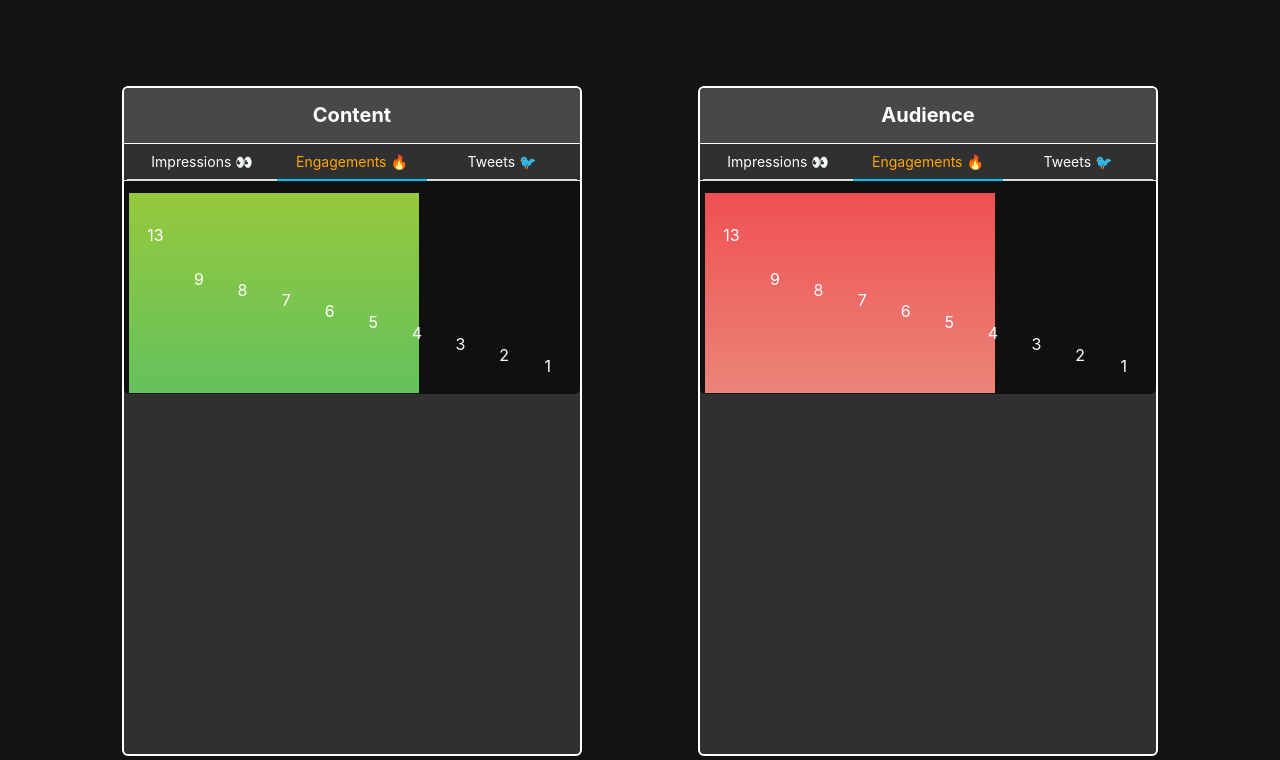
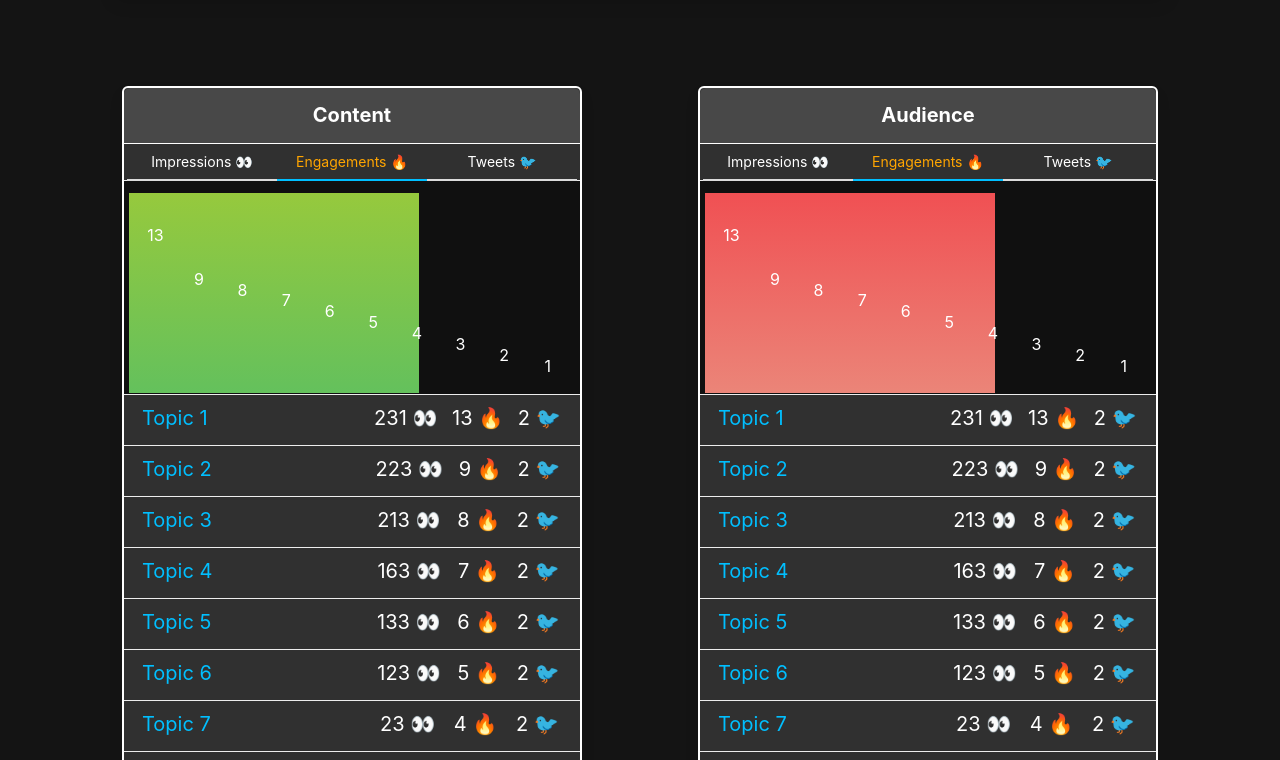
Before and after one commit to SocialQu/Branding, a Next.js app in the folder app/: page / in a window 1280 px wide. Shown: the part 740-1500 px from the top of the page. Built offline with nearby package versions, Linux system fonts and the light colour scheme.

Commit message:
Topics List.

```diff
--- a/app/components/Bars.tsx
+++ b/app/components/Bars.tsx
@@ -4,11 +4,9 @@ import { ResponsiveContainer, BarChart, Bar, Cell } from 'recharts'
 
 const GrowthStyle:CSSProperties = {
     maxWidth:460,
-    maxHeight: 750,
     margin: 'auto',
     marginTop:40,
     border:'2px solid white',
-    height:'calc(100vh - 130px)',
     backgroundColor: 'rgb(48, 48, 48)'
 }
 
@@ -136,6 +134,42 @@ const data:iData[] = [
     {name:'Topic 10', engagements:1, impressions:23, tweets:2 },
 ]
 
+const NameStyle:CSSProperties = {color:'deepskyblue', paddingLeft:6, marginRight:'auto'}
+const ItemStyle:CSSProperties = { color: 'white', display: 'block', backgroundColor: 'rgb(48, 48, 48)' }
+const BarItem = ({ name, impressions, engagements, tweets }:iData) => <div className='panel-block' style={ItemStyle}>
+    <nav className='level' style={{marginTop:3, marginBottom:6}}>
+        <div className='level-item div-keyword' style={{width:'50%'}}>
+            <a className='subtitle is-5 keyword' style={NameStyle}> { name } </a>
+        </div>
+
+        <div className='level-item has-text-centered level-icon'>
+            <div>
+                <p className='subtitle is-5' style={{color:'white'}}>
+                    { impressions } <span role='img' aria-label='eyes'> 👀 </span>
+                </p>
+            </div>
+        </div>
+
+        <div className='level-item has-text-centered level-icon'>
+            <div>
+                <p className='subtitle is-5' style={{color:'white'}}>
+                    { engagements } <span role='img' aria-label='fire'> 🔥 </span>
+                </p>
+            </div>
+        </div>
+
+        <div className='level-item has-text-centered level-icon'>
+            <div>
+                <p className='subtitle is-5' style={{color:'white'}}>
+                    { tweets } <span role='img' aria-label='bird'> 🐦 </span>
+                </p>
+            </div>
+        </div>
+    </nav>
+</div>
+
+
+
 interface iBarsPanel { title:Keyword }
 const BarsPanel = ({ title }: iBarsPanel) => {
     const [active, setActive] = useState<GrowthTab>('engagements')
@@ -149,6 +183,8 @@ const BarsPanel = ({ title }: iBarsPanel) => {
         <div className='panel-block' style={GrowthChartStyle}>
             <GrowthChart active={active} keyword={title} data={data}/>
         </div>
+
+        { data.map((d) => <BarItem {...d}/>) }
     </nav>
 }
 
```
